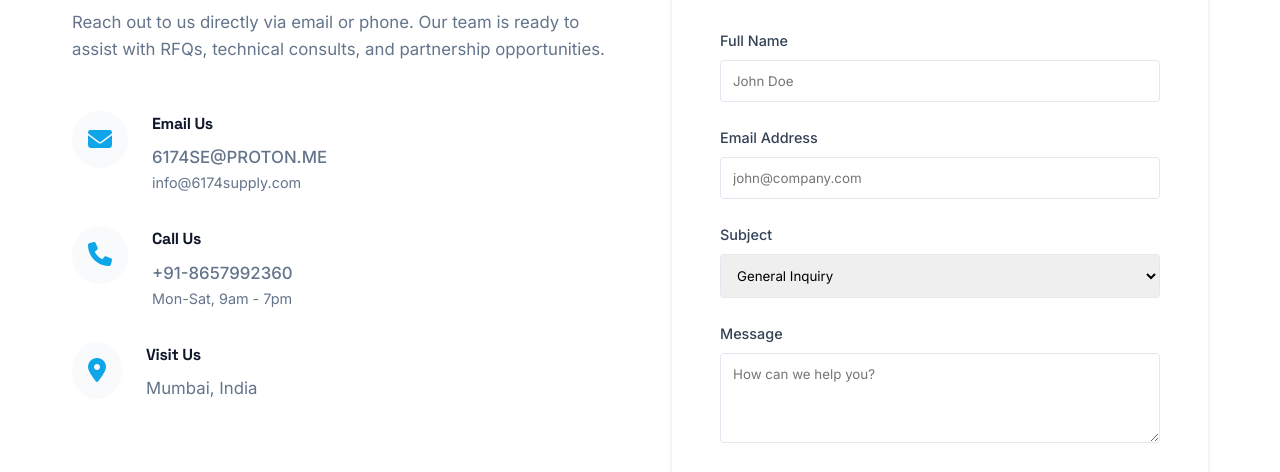
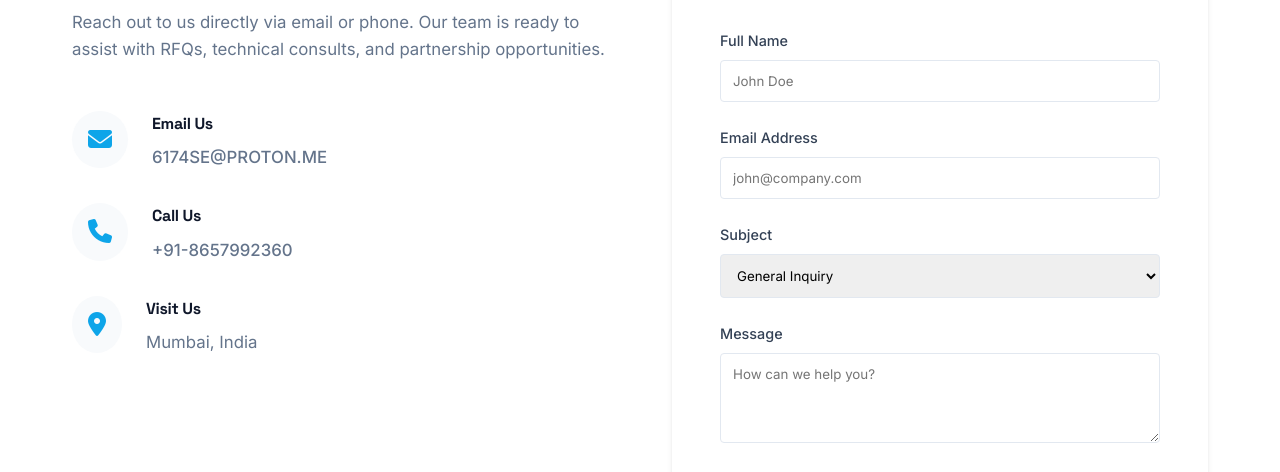
Before and after one commit to SanjeevSingh2087/6174supplyengineering, a plain HTML site: page contact.html in a window 1280 px wide. Shown: the part 583-1055 px from the top of the page. Drawn offline with Linux system fonts and the light colour scheme.

Commit message:
Initial commit

```diff
--- a/contact.html
+++ b/contact.html
@@ -73,7 +73,6 @@
                             <div>
                                 <h4 style="margin-bottom: 0.5rem;">Email Us</h4>
                                 <p style="margin: 0; font-weight: 500;">6174SE@PROTON.ME</p>
-                                <p style="font-size: 0.9rem; margin: 0;">info@6174supply.com</p>
                             </div>
                         </div>
 
@@ -85,7 +84,6 @@
                             <div>
                                 <h4 style="margin-bottom: 0.5rem;">Call Us</h4>
                                 <p style="margin: 0; font-weight: 500;">+91-8657992360</p>
-                                <p style="font-size: 0.9rem; margin: 0;">Mon-Sat, 9am - 7pm</p>
                             </div>
                         </div>
 
```
